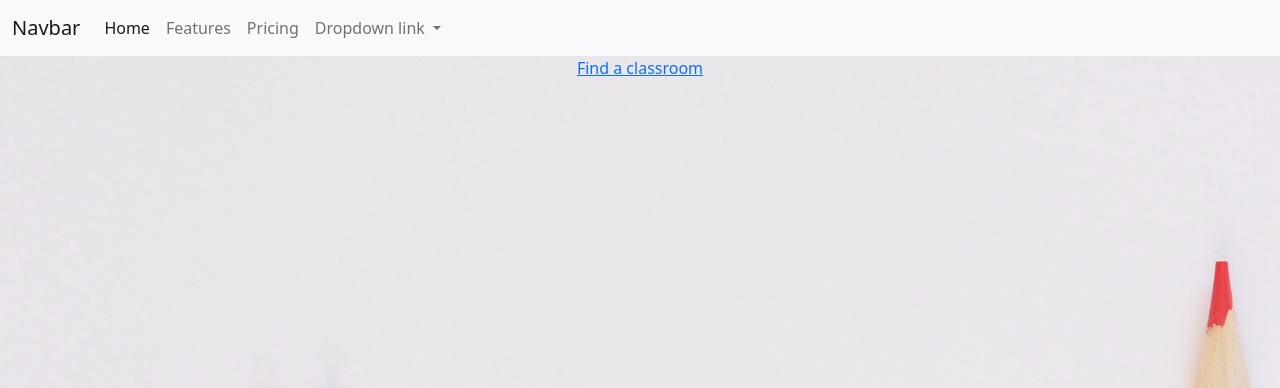
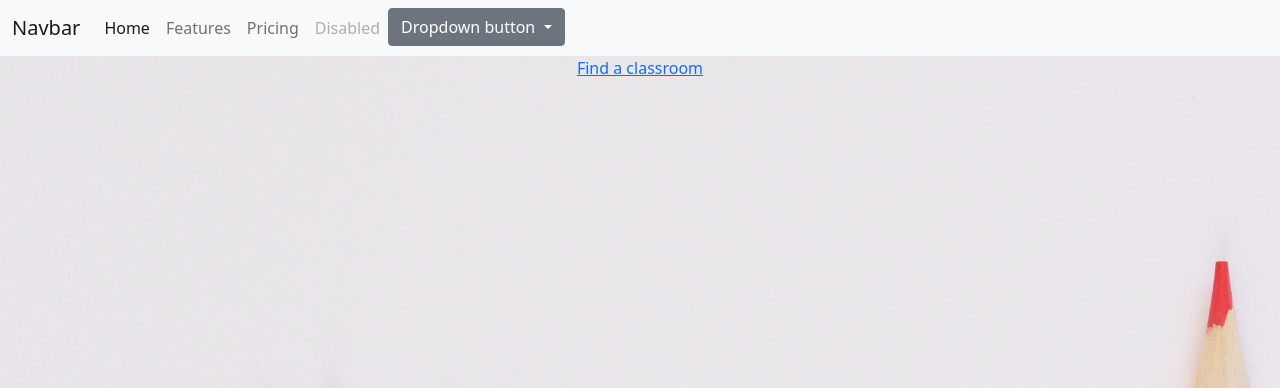
Before and after one commit to dominiclopez391/Comsc-131-Project-Team-2, a Python web app: template StudyAid/myapp/templates/classrooms.html in a window 1280 px wide. Shown: the top 388 px of the page. Run offline with Jinja, Linux system fonts and the light colour scheme; the template is opened without the code that fills it, so the values that code supplies are empty.

Commit message:
Update base.html

```diff
--- a/StudyAid/myapp/templates/base.html
+++ b/StudyAid/myapp/templates/base.html
@@ -17,31 +17,26 @@
 		<nav class="navbar navbar-expand-lg navbar-light bg-light">
   <div class="container-fluid">
     <a class="navbar-brand" href="#">Navbar</a>
-    <button class="navbar-toggler" type="button" data-bs-toggle="collapse" data-bs-target="#navbarNavDropdown" aria-controls="navbarNavDropdown" aria-expanded="false" aria-label="Toggle navigation">
+    <button class="navbar-toggler" type="button" data-bs-toggle="collapse" data-bs-target="#navbarNavAltMarkup" aria-controls="navbarNavAltMarkup" aria-expanded="false" aria-label="Toggle navigation">
       <span class="navbar-toggler-icon"></span>
     </button>
-    <div class="collapse navbar-collapse" id="navbarNavDropdown">
-      <ul class="navbar-nav">
-        <li class="nav-item">
+    <div class="collapse navbar-collapse" id="navbarNavAltMarkup">
+      <div class="navbar-nav">
         <a class="nav-link active" aria-current="page" href="#">Home</a>
-        </li>
-        <li class="nav-item">
         <a class="nav-link" href="#">Features</a>
-        </li>
-        <li class="nav-item">
         <a class="nav-link" href="#">Pricing</a>
-        </li>
-        <li class="nav-item dropdown">
-          <a class="nav-link dropdown-toggle" id="navbarDropdown" role="button" data-bs-toggle="dropdown" aria-expanded="false">
-            Dropdown link
-          </a>
-          <ul class="dropdown-menu" aria-labelledby="navbarDropdown">
-            <li><a class="dropdown-item" href="/login">Action</a></li>
+        <a class="nav-link disabled">Disabled</a>
+	      <div class="dropdown">
+  <button class="btn btn-secondary dropdown-toggle" type="button" id="dropdownMenuButton1" data-bs-toggle="dropdown" aria-expanded="false">
+    Dropdown button
+  </button>
+  <ul class="dropdown-menu" aria-labelledby="dropdownMenuButton1">
+    <li><a class="dropdown-item" href="#">Action</a></li>
     <li><a class="dropdown-item" href="#">Another action</a></li>
     <li><a class="dropdown-item" href="#">Something else here</a></li>
   </ul>
-        </li>
-      </ul>
+</div>
+      </div>
     </div>
   </div>
 </nav>
```
Lines whose indentation alone changed are shown as unchanged.
